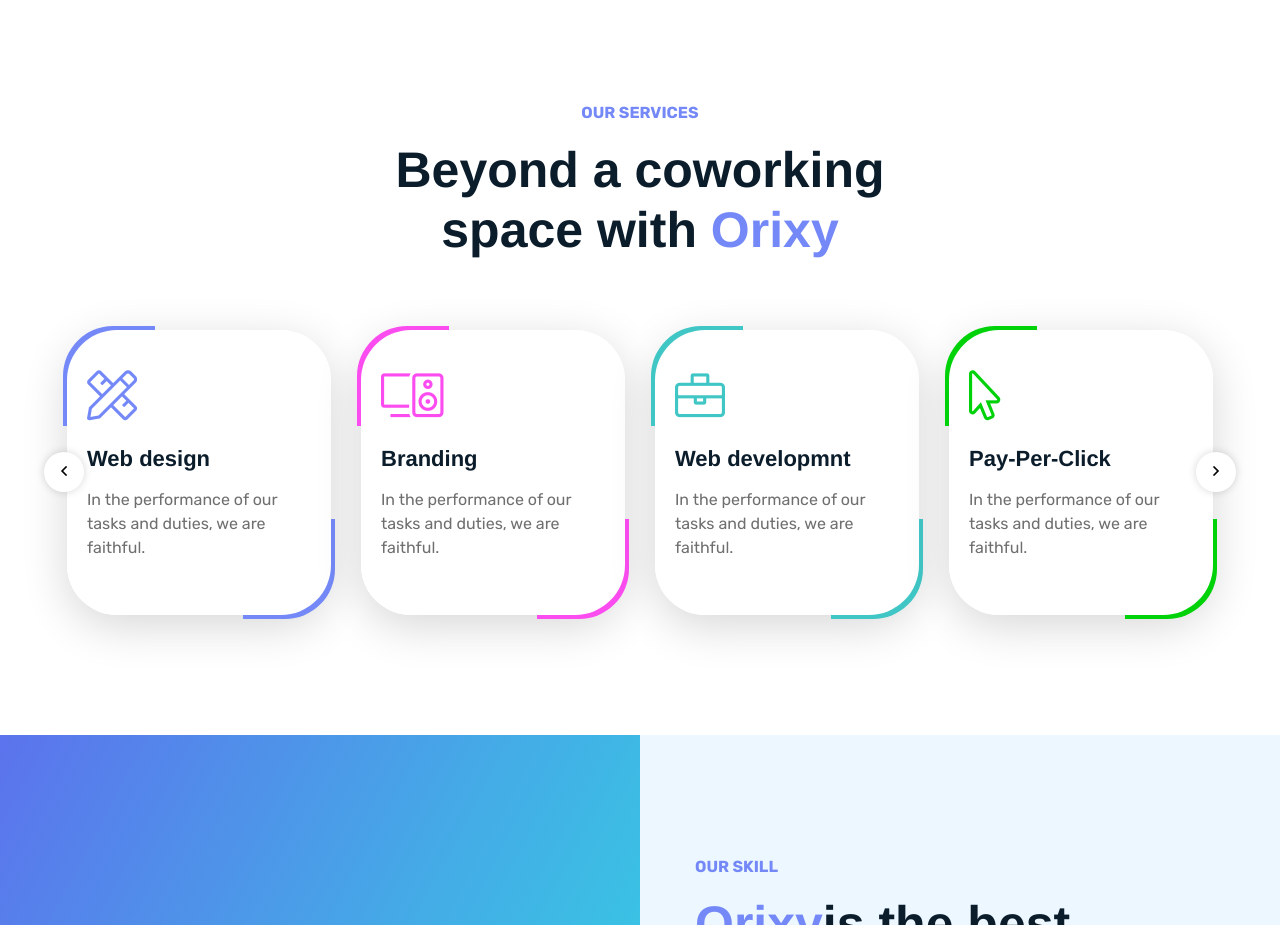
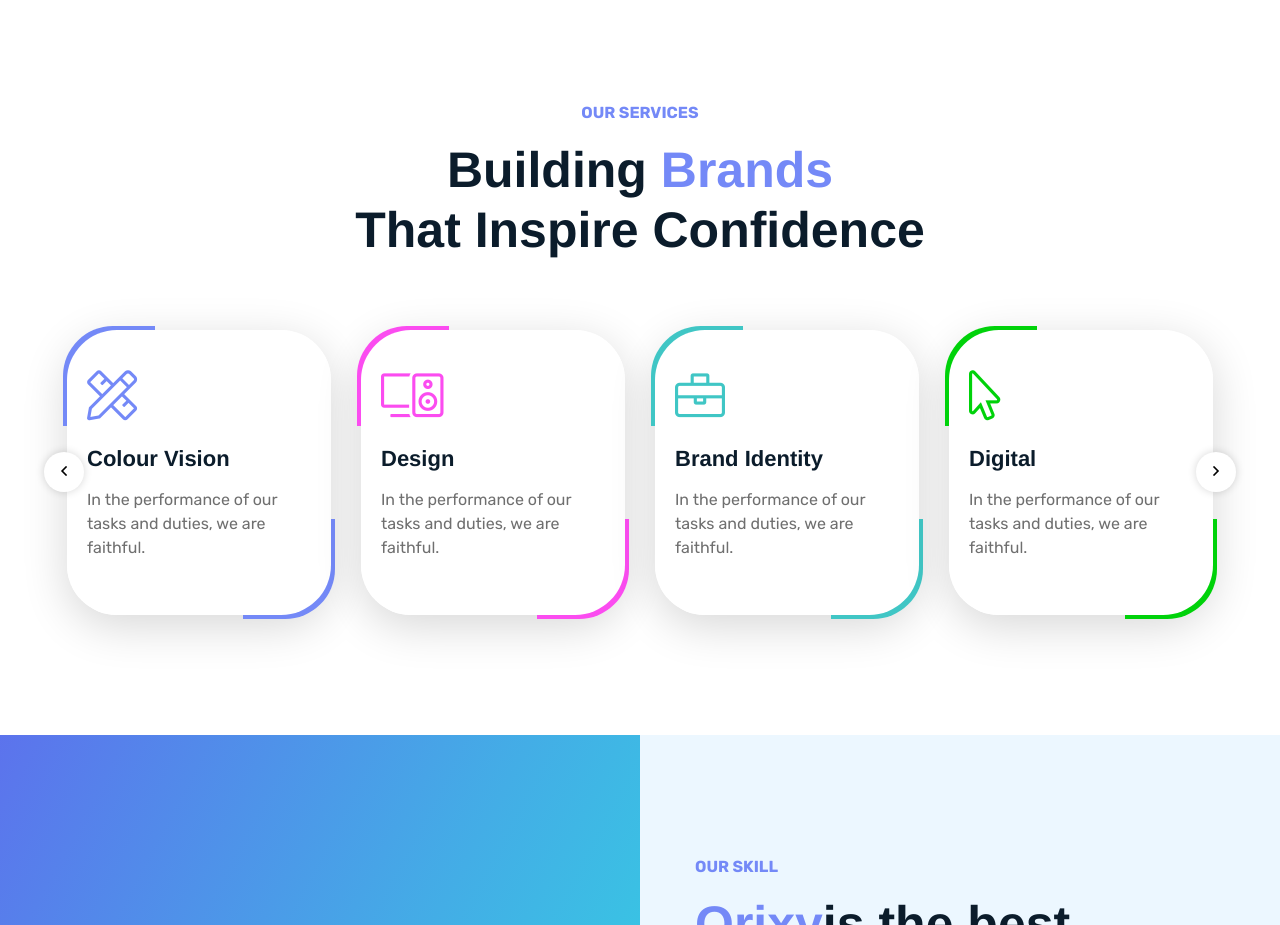
Before and after one commit to anurag23918/SinglePageWebsite, a plain HTML site: page index.html in a window 1280 px wide. Shown: the part 2140-3065 px from the top of the page. Drawn offline with nearby package versions, Linux system fonts and the light colour scheme.

Commit message:
Updating

```diff
--- a/index.html
+++ b/index.html
@@ -576,8 +576,8 @@
 		<div class="container">
 			<div class="ori-section-title-7 text-center wow fadeInUp" data-wow-delay="100ms" data-wow-duration="1500ms">
 				<div class="sub-title text-uppercase">Our Services</div>
-				<h2>Beyond a coworking
-					space with <span>Orixy</span>
+				<h2>Building <span>Brands</span><br>
+									That Inspire Confidence
 				</h2>
 			</div>
 			<div class="ori-service-content-7 position-relative">
@@ -589,7 +589,7 @@
 								<i class="fal fa-pencil-ruler"></i>
 							</div>
 							<div class="ori-service-text pera-content">
-								<h3><a href="service-single.html">Web design</a></h3>
+								<h3><a>Colour Vision</a></h3>
 								<p>In the performance of our tasks and duties, we are faithful.</p>
 							</div>
 						</div>
@@ -601,7 +601,7 @@
 								<i class="fal fa-computer-speaker"></i>
 							</div>
 							<div class="ori-service-text pera-content">
-								<h3><a href="service-single.html">Branding</a></h3>
+								<h3><a>Design</a></h3>
 								<p>In the performance of our tasks and duties, we are faithful.</p>
 							</div>
 						</div>
@@ -613,7 +613,7 @@
 								<i class="fal fa-briefcase"></i>
 							</div>
 							<div class="ori-service-text pera-content">
-								<h3><a href="service-single.html">Web developmnt</a></h3>
+								<h3><a>Brand Identity</a></h3>
 								<p>In the performance of our tasks and duties, we are faithful.</p>
 							</div>
 						</div>
@@ -625,7 +625,7 @@
 								<i class="fal fa-mouse-pointer"></i>
 							</div>
 							<div class="ori-service-text pera-content">
-								<h3><a href="#">Pay-Per-Click</a></h3>
+								<h3><a>Digital</a></h3>
 								<p>In the performance of our tasks and duties, we are faithful.</p>
 							</div>
 						</div>
@@ -637,7 +637,7 @@
 								<i class="fal fa-pencil-ruler"></i>
 							</div>
 							<div class="ori-service-text pera-content">
-								<h3><a href="service-single.html">Web design</a></h3>
+								<h3><a>Print</a></h3>
 								<p>In the performance of our tasks and duties, we are faithful.</p>
 							</div>
 						</div>
@@ -649,7 +649,7 @@
 								<i class="fal fa-pencil-ruler"></i>
 							</div>
 							<div class="ori-service-text pera-content">
-								<h3><a href="service-single.html">Web design</a></h3>
+								<h3><a>Audio-Visuals</a></h3>
 								<p>In the performance of our tasks and duties, we are faithful.</p>
 							</div>
 						</div>
```
